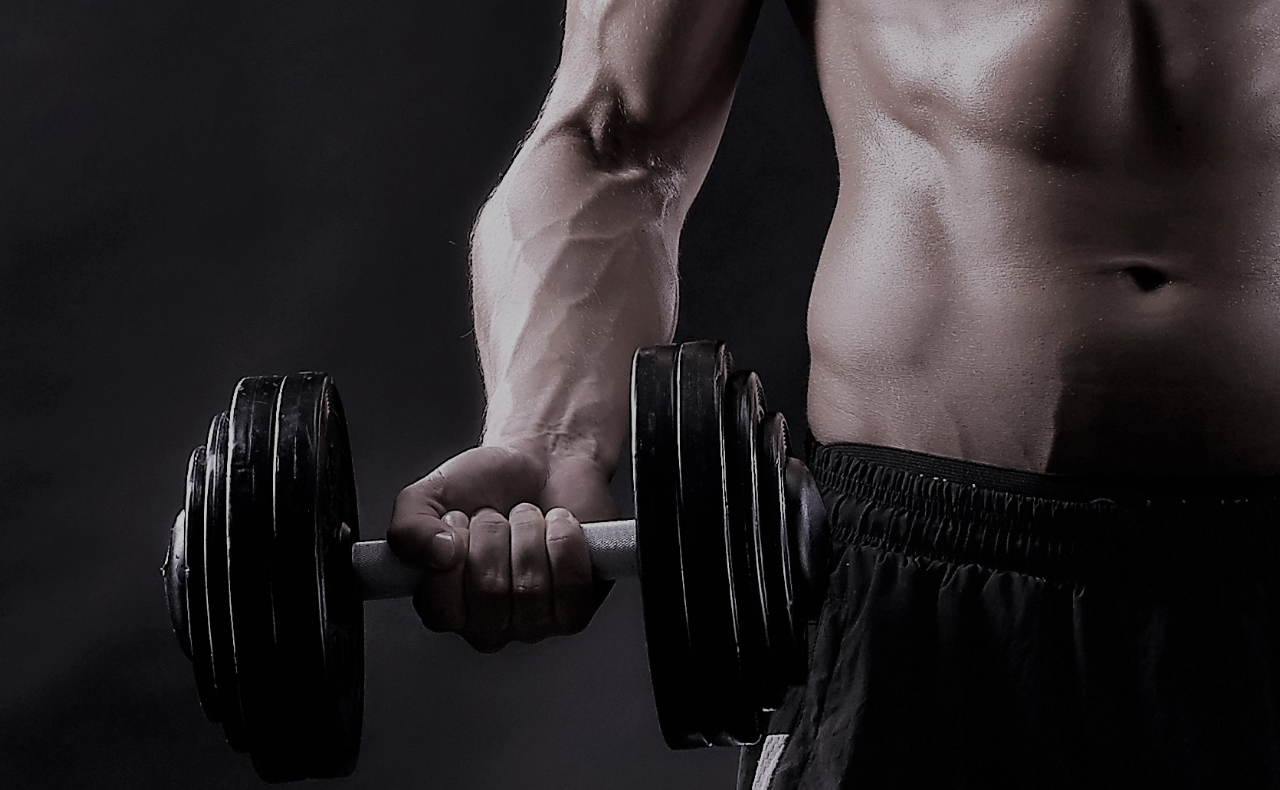
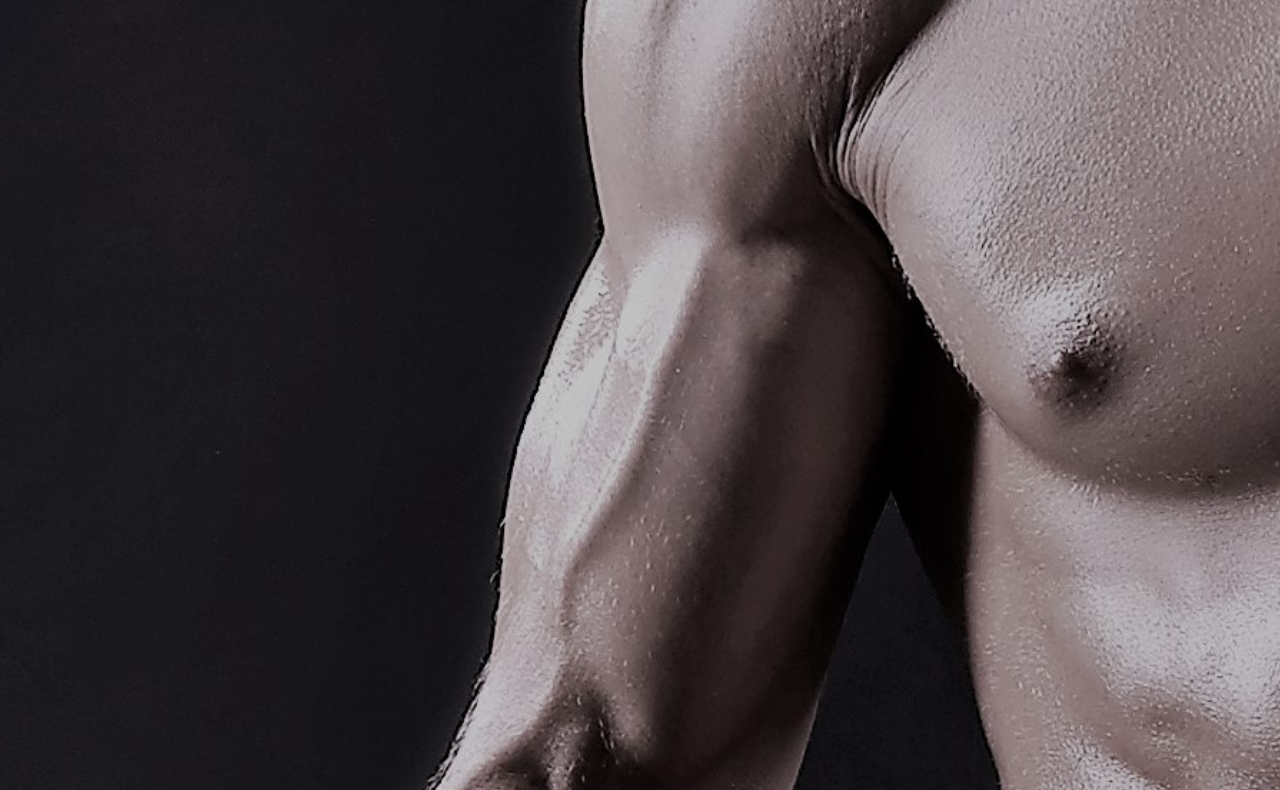
Before and after one commit to Chayandev/FITNESS_CAMP.github.io, a plain HTML site: page index.html in a window 1280 px wide. Shown: the part 618-1408 px from the top of the page. Drawn offline with Linux system fonts and the light colour scheme; a web font is replaced by a local one.

Commit message:
Update style.css

```diff
--- a/style.css
+++ b/style.css
@@ -8,7 +8,7 @@ body {
     background-size: cover;
     /* height: 5000px */
     /* width: 5000px; */
-    height: 1600px;
+    height: 3000px;
   }
 
   .navi {
```
